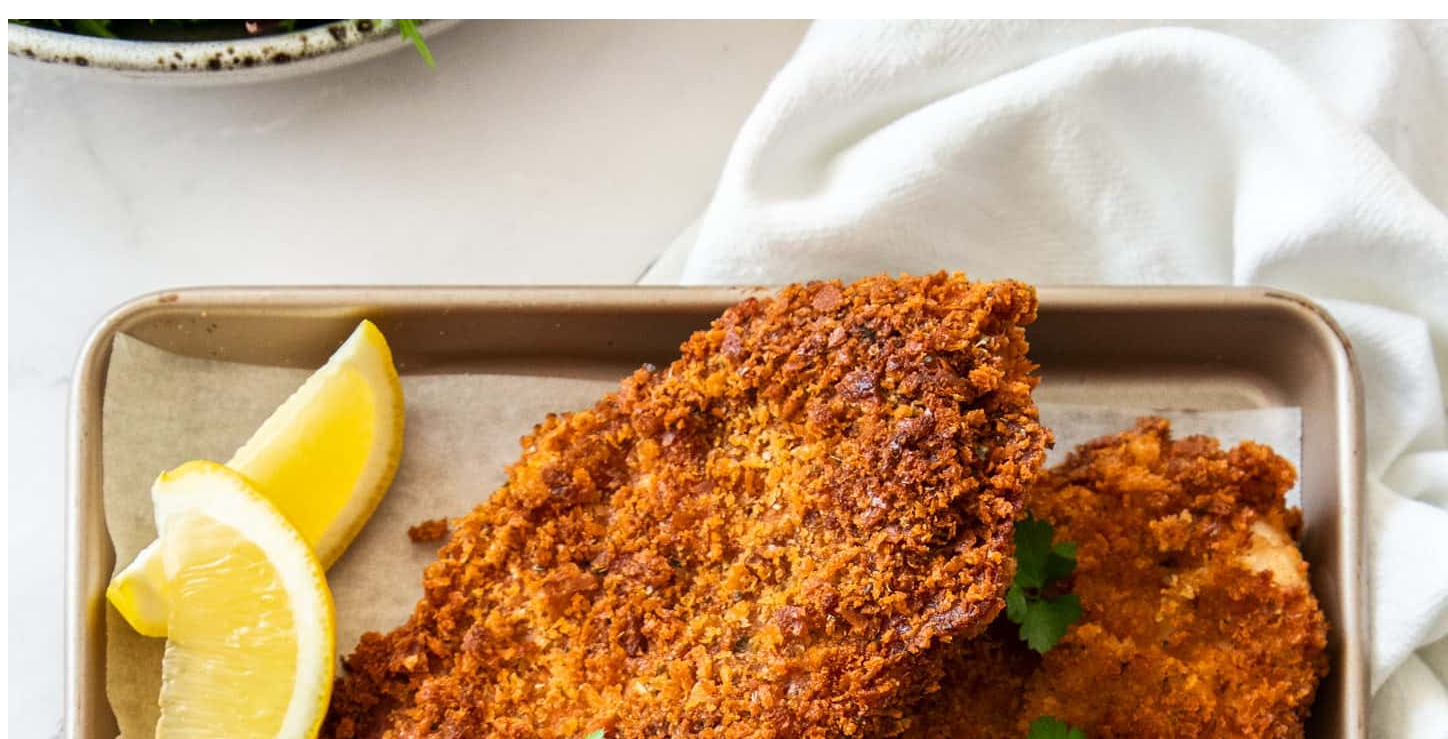
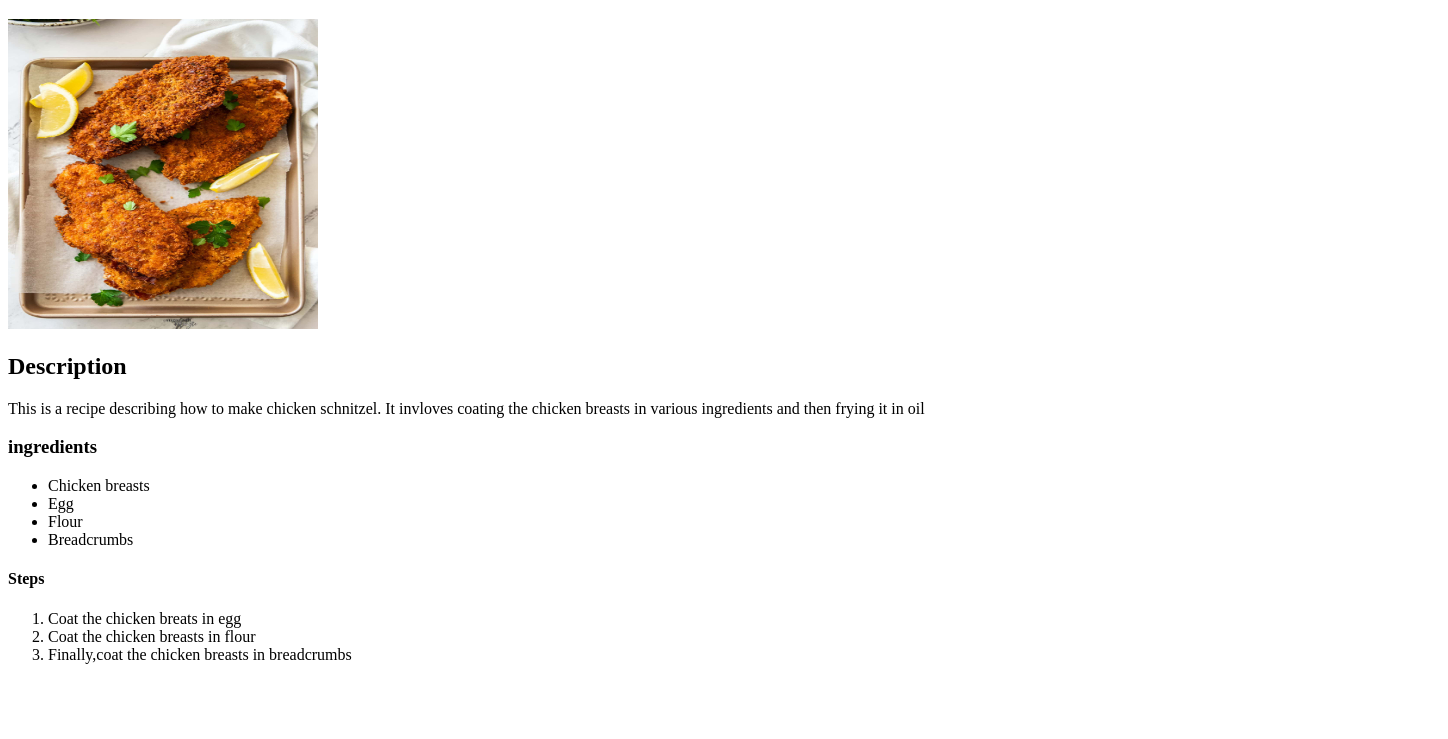
Before and after one commit to Hera-k/odin-recipes, a plain HTML site: page recipes/chickenSchnitzel.html in a window 1280 px wide. Shown: the part 61-800 px from the top of the page, 1448 px wide, since content can reach past the window. Drawn offline with Linux system fonts and the light colour scheme.

Commit message:
Added height and width to the images
Fixes the problem where the images were too large on the web page

```diff
--- a/recipes/chickenSchnitzel.html
+++ b/recipes/chickenSchnitzel.html
@@ -7,7 +7,7 @@
 </head>
 <body>
     <h1>Chicken Schnitzel</h1>
-    <img src="/image/chicken schnitzel.jpg" alt="Picture of some golden brown crumbed chicken">
+    <img src="/image/chicken schnitzel.jpg" alt="Picture of some golden brown crumbed chicken" height="310" width="310">
     <h2>Description</h2>
     <p>This is a recipe describing how to make chicken schnitzel. It invloves coating the chicken breasts in various ingredients and then frying it in oil</p>
     <h3>ingredients</h3>
```
Also changed, not shown: recipes/lasagna.html (+1 -1 lines).
